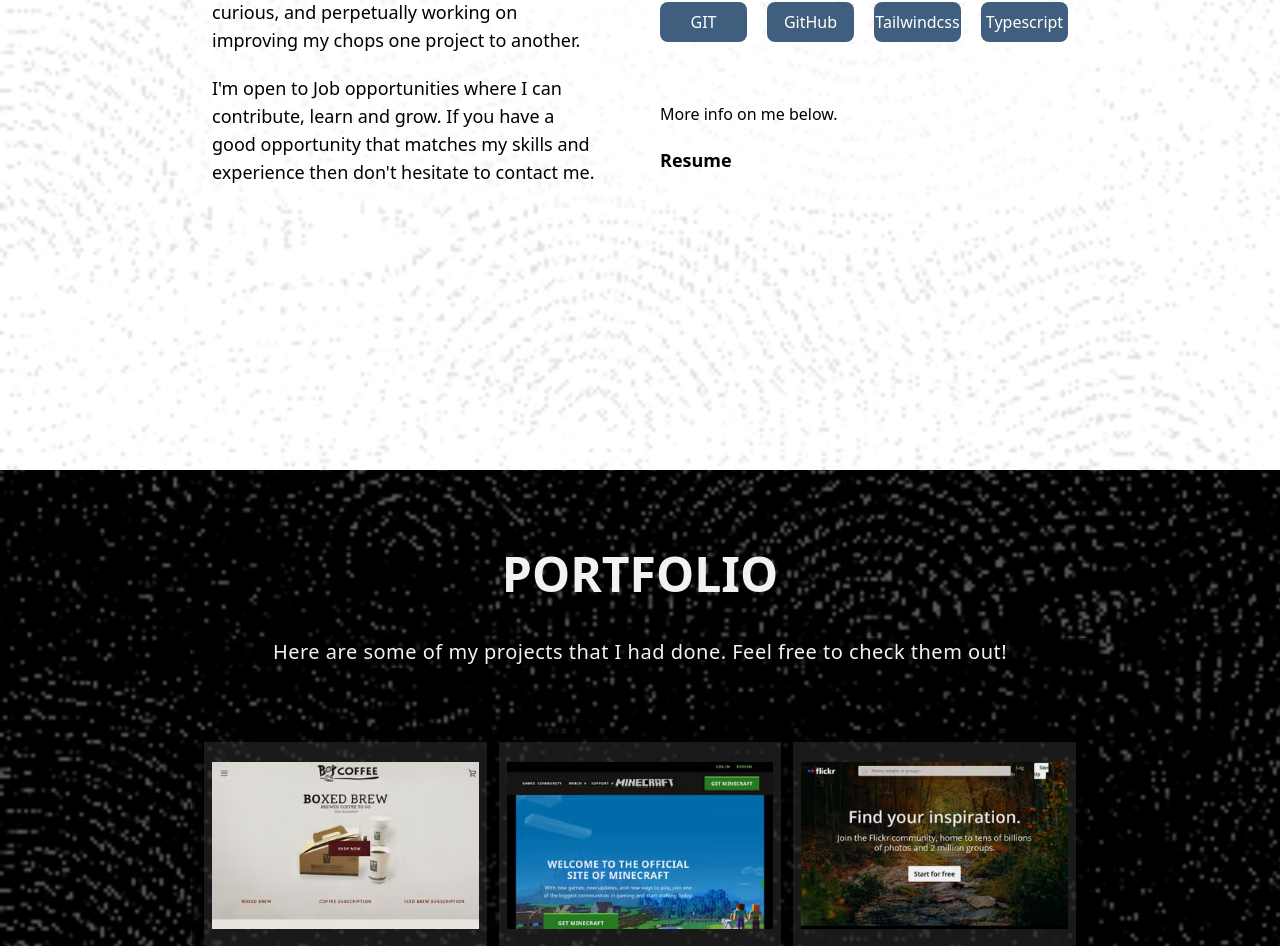
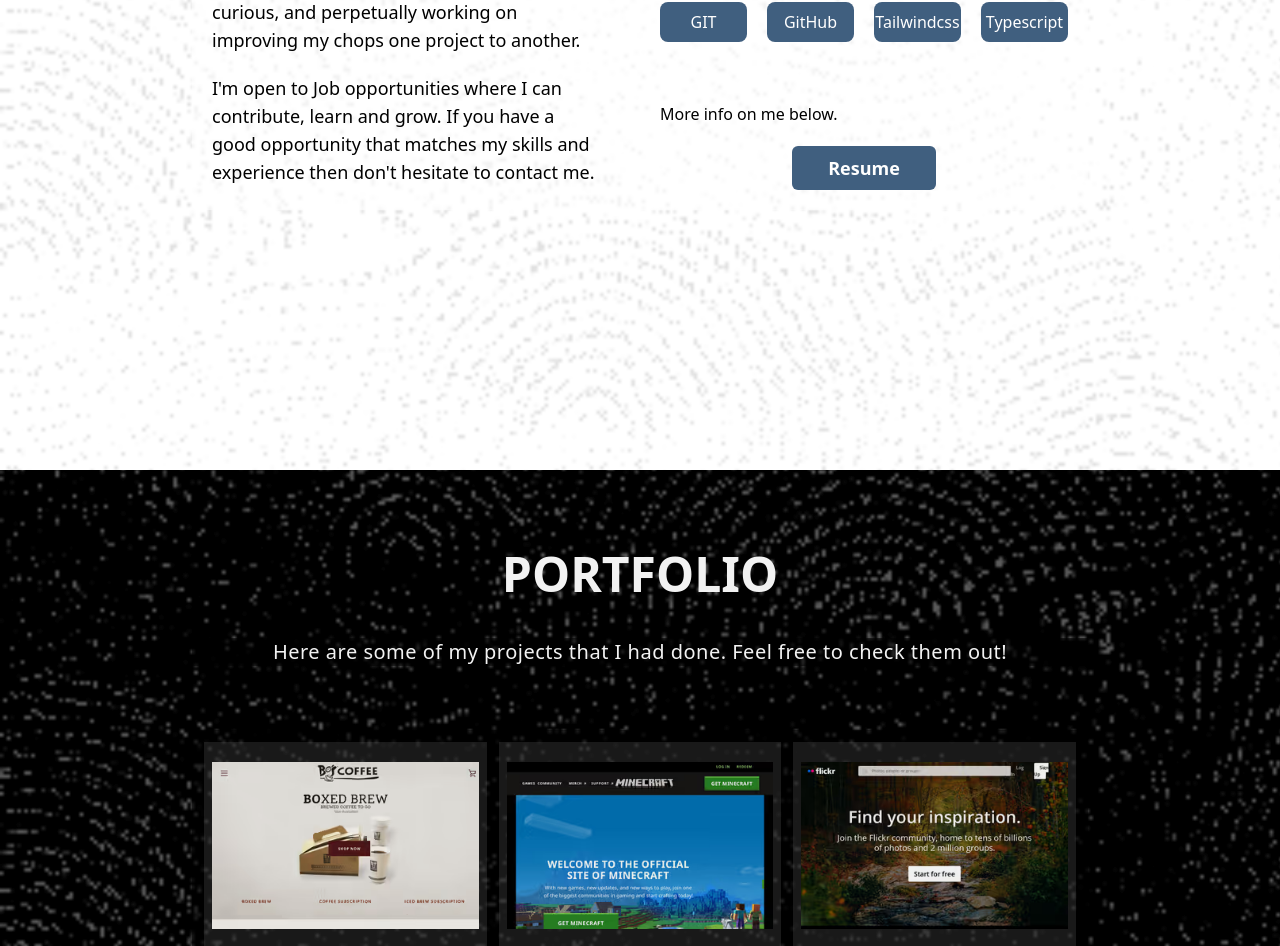
Before and after one commit to MikeCarlokaos/my-porfolio, a React (Create React App) app: page / in a window 1280 px wide. Shown: the part 1130-2076 px from the top of the page. Built offline with nearby package versions, Linux system fonts and the light colour scheme.

Commit message:
update resume button

```diff
--- a/src/components/layout/home/About/index.tsx
+++ b/src/components/layout/home/About/index.tsx
@@ -61,13 +61,15 @@
             </li>
           </ul>
           <p className="pt-10">More info on me below.</p>
+          <span className="w-full flex justify-center">
             <a
               target="_blank"
               href={Resume}
-            className="flex text-lg font-semibold hover:text-sunglow-500"
+              className="w-36 py-2 px-5 text-center text-white text-lg font-semibold bg-dark-100 rounded-md hover:bg-sunglow-500/40 hover:text-black active:bg-sunglow-500"
             >
               Resume
             </a>
+          </span>
         </div>
       </div>
     </div>
```
Lines whose indentation alone changed are shown as unchanged.
